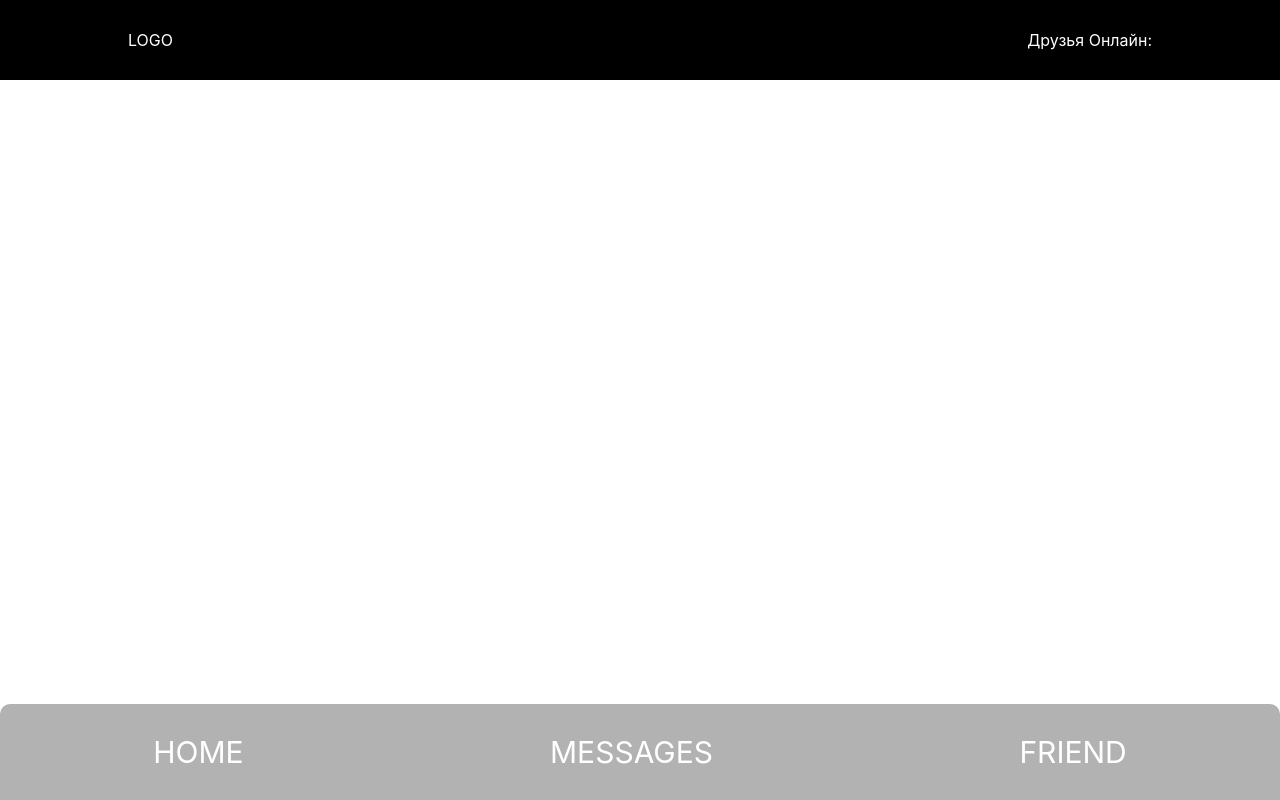
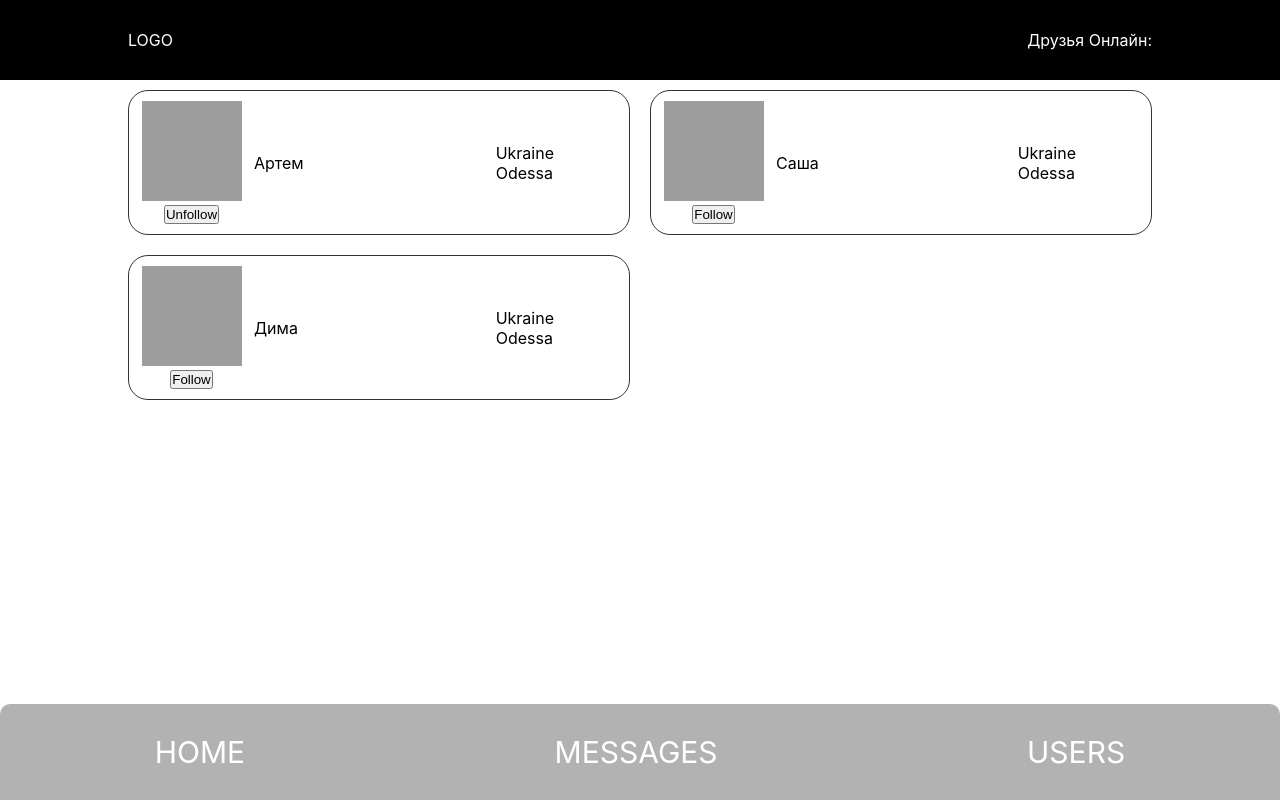
Before and after one commit to xyc9/SocialLesson, a React (Create React App) app: page /users in a window 1280 px wide. Built offline with nearby package versions, Linux system fonts and the light colour scheme; grey boxes are pictures that could not be loaded.

Commit message:
End 49 Lesson

```diff
--- a/src/App.css
+++ b/src/App.css
@@ -134,3 +134,43 @@ header a{
   height: 50px;
   border-radius: 50%;
 }
+.Users_page{
+  width: 80%;
+  margin:0 auto;
+}
+.Users_list{
+  display: grid;
+  justify-content: center;
+  grid-template-columns: 50% 50%;
+  grid-column-gap: 20px;
+  grid-row-gap: 20px;
+  padding: 10px;
+
+}
+.Users_list .User_item{
+  display: grid;
+  grid-template-columns: 2fr 6fr;
+  padding: 10px 0;
+  border:1px solid #333;
+  border-radius: 20px;
+}
+.Users_list .User_item .userItem_left{
+  display: flex;
+  flex-direction: column;
+  justify-content: center;
+  align-items: center;
+}
+.Users_list .User_item .userItem_left *{
+  cursor: pointer;
+}
+.UserAva img{
+  width: 100px;
+  height: 100px;
+}
+.Users_list .User_item .userItem_right{
+  display: flex;
+  justify-content: space-between;
+  width: 80%;
+  align-items: center;
+
+}
--- a/src/App.js
+++ b/src/App.js
@@ -5,6 +5,7 @@ import Profile from "./components/Profile/Profile";
 import Navbar from "./components/Navbar/Navbar";
 import { Route} from "react-router-dom";
 import DialogsContainer from "./components/DIalogs/DialogsContainer";
+import UsersContainer from "./components/Users/UsersContainer";
 
 
 
@@ -14,6 +15,7 @@ const App = () => {
                 <Header />
                  <Route path='/profile' render={ ()=> <Profile /> }/>
                  <Route path='/messages' render={ ()=> <DialogsContainer />}/>
+                 <Route path='/users' render={ ()=> <UsersContainer />}/>
                 <Navbar/>
             </div>
     );
--- a/src/components/Navbar/Navbar.jsx
+++ b/src/components/Navbar/Navbar.jsx
@@ -7,7 +7,7 @@ const Navbar = () => {
             <ul>
                 <li><NavLink to='/profile'>HOME</NavLink></li>
                 <li><NavLink to='/messages'>Messages</NavLink></li>
-                <li><NavLink to='/friend'>Friend</NavLink></li>
+                <li><NavLink to='/users'>Users</NavLink></li>
             </ul>
         </nav>
     )
--- /dev/null
+++ b/src/components/Users/Users.jsx
@@ -0,0 +1,39 @@
+import React from "react";
+
+
+const Users = (props) => {
+    if(props.users.length === 0){
+        props.setUsers([
+            {id: 1, FullName: 'Артем', avatar: 'https://avatarfiles.alphacoders.com/792/thumb-1920-79295.jpg', followed: true, location: {city: 'Odessa', country: 'Ukraine'}},
+            {id: 2, FullName: 'Саша', avatar: 'https://avatarfiles.alphacoders.com/792/thumb-1920-79295.jpg', followed: false, location: {city: 'Odessa', country: 'Ukraine'}},
+            {id: 3, FullName: 'Дима', avatar: 'https://avatarfiles.alphacoders.com/792/thumb-1920-79295.jpg', followed: false, location: {city: 'Odessa', country: 'Ukraine'}}
+        ])
+    }
+    return (
+        <div className="Users_page">
+           <div className="Users_list">
+               {props.users.map(u => <div key={u.id} className="User_item">
+                   <div className="userItem_left">
+                       <div className="UserAva">
+                           <img src={u.avatar} alt=""/>
+                       </div>
+                       {u.followed
+                           ? <button onClick = {()=>{ props.unfollow(u.id)}}>Unfollow </button>
+                           : <button onClick = {() => {props.follow(u.id) } } >Follow</button> }
+                   </div>
+                   <div className="userItem_right">
+                       <div className="left">
+                           <p>{u.FullName}</p>
+                       </div>
+                       <div className="right">
+                           <p>{u.location.country}</p>
+                           <p>{u.location.city}</p>
+                       </div>
+                   </div>
+               </div>)}
+
+           </div>
+        </div>
+    )
+}
+export default Users;
--- /dev/null
+++ b/src/components/Users/UsersContainer.jsx
@@ -0,0 +1,31 @@
+import React from "react";
+import {connect} from "react-redux";
+import Users from "./Users";
+import {followAC, setUsersAC, unfollowAC} from "../../redux/users-reducer";
+
+let mapStateToProps = (state) => {
+    return {
+        users: state.UsersPage.users
+    };
+}
+let mapDispatchToProps = (dispatch) => {
+    return {
+        follow: (userId) => {
+
+            dispatch(followAC(userId));
+        },
+        unfollow: (userId) => {
+
+            dispatch(unfollowAC(userId));
+        },
+        setUsers: (usersList) => {
+            dispatch(setUsersAC(usersList));
+        }
+    }
+}
+
+
+const UsersContainer = connect(mapStateToProps, mapDispatchToProps)(Users);
+
+
+export default UsersContainer;
--- a/src/redux/redux-store.js
+++ b/src/redux/redux-store.js
@@ -2,10 +2,12 @@ import {combineReducers, createStore} from "redux";
 import ProfileReducer from "./profile-reducer";
 import DialogsReducer from "./dialogs-reducer";
 import HeaderReducer from "./header-reducer";
+import UsersReducer from "./users-reducer";
 
 let reducers = combineReducers({
     ProfilePage : ProfileReducer,
     DialogPage : DialogsReducer,
+    UsersPage : UsersReducer,
     Header : HeaderReducer,
 });
 
--- /dev/null
+++ b/src/redux/users-reducer.js
@@ -0,0 +1,59 @@
+const FOLLOW = 'FOLLOW';
+const UNFOLLOW = 'UNFOLLOW';
+const SET_USERS = 'SET_USERS';
+
+let initialState = {
+    users: []
+}
+let UsersReducer = (state = initialState, action) => {
+    debugger;
+    switch (action.type) {
+
+        case FOLLOW :
+            return {
+                ...state,
+                users: state.users.map(u => {
+                    if (u.id === action.userId) {
+                        return {
+                            ...u, followed: true
+                        }
+                    }
+                    return u;
+
+                })
+            };
+
+        case UNFOLLOW :
+            return {
+                ...state,
+                users: state.users.map(u => {
+                    if (u.id === action.userId) {
+                        return {
+                            ...u, followed: false
+                        }
+                    }
+                    return u;
+
+                })
+            };
+        case SET_USERS :
+            return {
+                ...state,
+                users: [...state.users, ...action.usersList]
+            }
+        default:
+            return state;
+    }
+}
+
+export let followAC = (userId) => {
+
+    return ({type: FOLLOW, userId})
+}
+export let unfollowAC = (userId) => {
+    return ({type: UNFOLLOW, userId})
+}
+export let setUsersAC = (usersList) => {
+    return ({type: SET_USERS, usersList})
+}
+export default UsersReducer;
```
